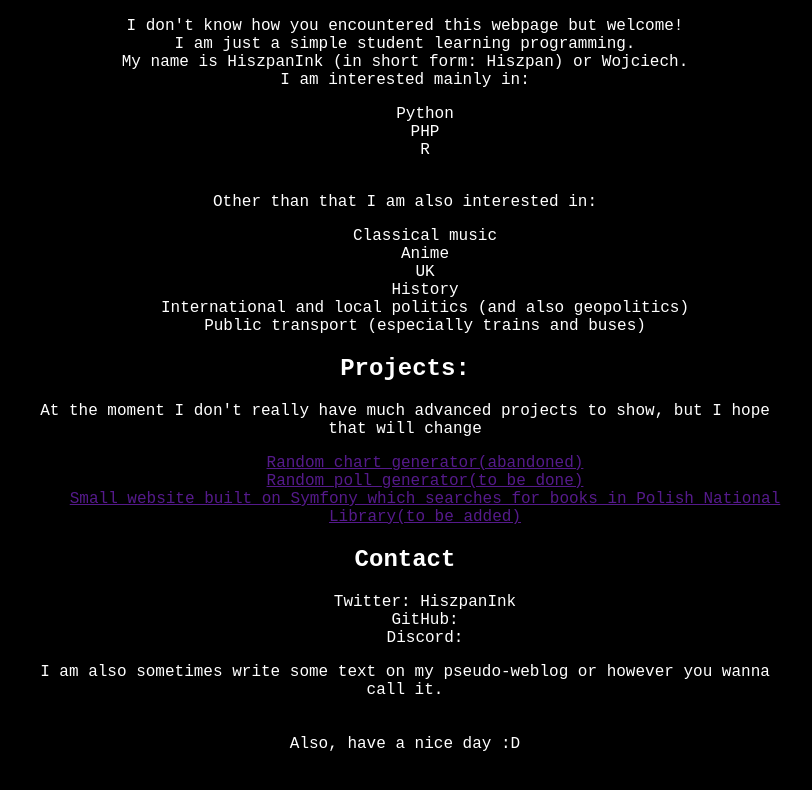
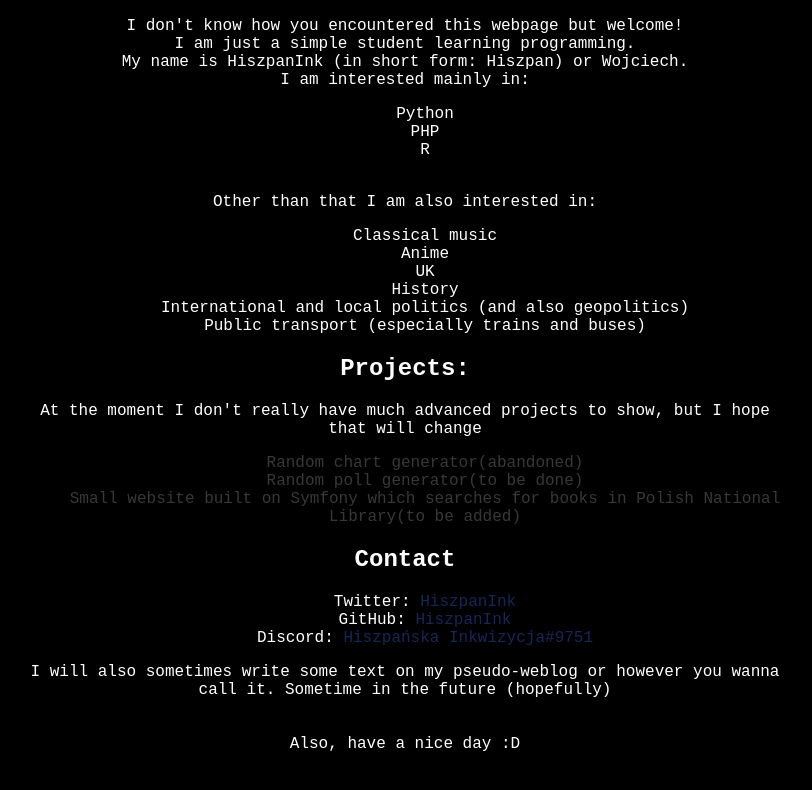
Before and after one commit to HiszpanInk/HiszpanInk.github.io, a plain HTML site: page index.html in a window 1280 px wide. Shown: the part 398-1188 px from the top of the page, without its empty margins (235-1047 px from the left). Before the commit the page ends 1151 px from the top, so only its background shows below. Drawn offline with Linux system fonts and the light colour scheme.

Commit message:
Update to contents of index and css

```diff
--- a/index.css
+++ b/index.css
@@ -4,6 +4,9 @@ body{
     color: white;
     background-color: black;
     font-family: monospace, Helvetica, Arial, sans-serif;
+}
+h1{
+    font-family: Arial, Helvetica, sans-serif;
 }
 header{
     margin-top: 3%;
@@ -14,6 +17,20 @@ header, main, footer{
     margin-left: 20%;
     margin-right: 20%;
 }
+footer{
+    margin-top: 5%;
+}
 ul{
     list-style-type: none;
 }
+a{
+    color: rgb(56, 56, 56);
+    text-decoration: none;
+}
+a:hover{
+    text-decoration: underline;
+}
+#contact a{
+    color: rgb(23, 38, 88);
+    text-decoration: none;
+}
--- a/index.html
+++ b/index.html
@@ -7,7 +7,7 @@
 </head>
 <body>
     <header>
-        <img alt="Mayumi Dojima" src="pp.jpg">
+        <img alt="Mayumi Dojima" title="Mayumi Dojima" src="pp.jpg" >
     </header>
     <main>
         <h2>Dzień dobry/Hello there!</h2>
@@ -30,17 +30,19 @@
         <h2>Projects:</h2>
         At the moment I don't really have much advanced projects to show, but I hope that will change
         <ul>
-            <li><a href="">Random chart generator(abandoned)</a></li>
-            <li><a href="">Random poll generator(to be done)</a></li>
-            <li><a href="">Small website built on Symfony which searches for books in Polish National Library(to be added)</a></li>
+            <li><a href="" target="_blank">Random chart generator(abandoned)</a></li>
+            <li><a href="" target="_blank">Random poll generator(to be done)</a></li>
+            <li><a href="" target="_blank">Small website built on Symfony which searches for books in Polish National Library(to be added)</a></li>
         </ul>
+        <div id="contact">
         <h2>Contact</h2>
         <ul>
-            <li>Twitter: HiszpanInk</li>
-            <li>GitHub: </li>
-            <li>Discord: </li>
+            <li>Twitter: <a href="https://twitter.com/hiszpanink" target="_blank">HiszpanInk</a></li>
+            <li>GitHub: <a href="https://github.com/HiszpanInk" target="_blank">HiszpanInk</a></li>
+            <li >Discord: <span style="color: rgb(23, 38, 88)">Hiszpańska Inkwizycja#9751</p></li>
         </ul>
-        I am also sometimes write some text on my pseudo-weblog or however you wanna call it.<br><br><br>
+        </div>
+        I will also sometimes write some text on my pseudo-weblog or however you wanna call it. Sometime in the future (hopefully)<br><br><br>
         Also, have a nice day :D
 
     </main>
```
